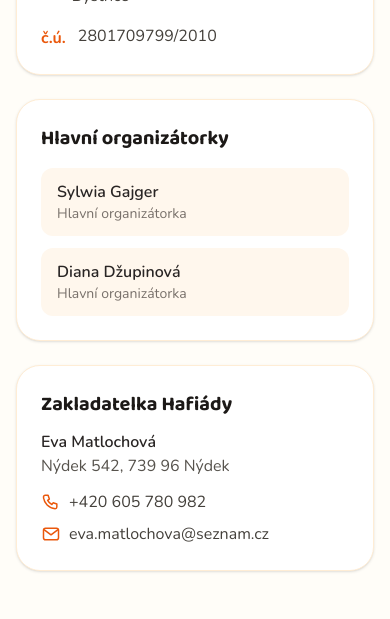
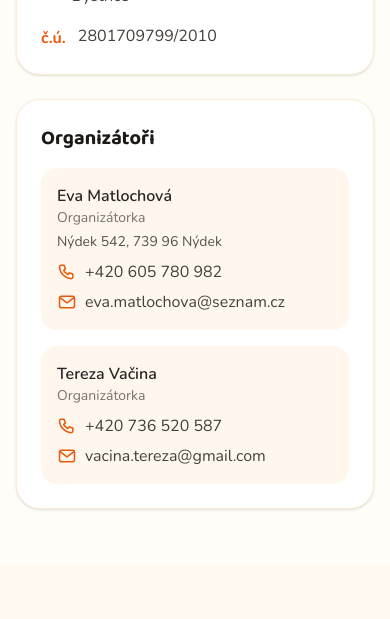
Before and after one commit to tereza-vac/hafiada-web, a React (Vite) app: page /kontakt in a window 390 px wide. Shown: the part 1280-1899 px from the top of the page. Built offline with nearby package versions, Linux system fonts and the light colour scheme.

Commit message:
Update contacts: single 'Organizatori' section (Eva Matlochova, Tereza Vacina)
Replace the 'Hlavni organizatorky' and 'Zakladatelka' cards with one Organizatori list including phone/email for each organizer.

```diff
--- a/src/components/Layout.tsx
+++ b/src/components/Layout.tsx
@@ -224,9 +224,9 @@
               </a>
             </li>
             <li>
-              <a href={`tel:${contact.founder.phone.replace(/\s/g, "")}`} className="flex items-center gap-2 hover:text-white">
+              <a href={`tel:${contact.organizers[0].phone?.replace(/\s/g, "")}`} className="flex items-center gap-2 hover:text-white">
                 <PhoneIcon className="h-5 w-5 text-brand-400" />
-                {contact.founder.phone}
+                {contact.organizers[0].phone}
               </a>
             </li>
             <li>
--- a/src/data/site.ts
+++ b/src/data/site.ts
@@ -16,20 +16,32 @@
   bank: "Fio banka (transparentní účet)",
 };
 
+export type Organizer = {
+  name: string;
+  role: string;
+  phone?: string;
+  email?: string;
+  address?: string;
+};
+
 export const contact = {
   email: "hafiada@seznam.cz",
   facebookGroup: "https://www.facebook.com/groups/hafiada",
   organizers: [
-    { name: "Sylwia Gajger", role: "Hlavní organizátorka" },
-    { name: "Diana Džupinová", role: "Hlavní organizátorka" },
-  ],
-  founder: {
-    name: "Eva Matlochová",
-    role: "Zakladatelka Hafiády",
-    address: "Nýdek 542, 739 96 Nýdek",
-    phone: "+420 605 780 982",
-    email: "eva.matlochova@seznam.cz",
-  },
+    {
+      name: "Eva Matlochová",
+      role: "Organizátorka",
+      address: "Nýdek 542, 739 96 Nýdek",
+      phone: "+420 605 780 982",
+      email: "eva.matlochova@seznam.cz",
+    },
+    {
+      name: "Tereza Vačina",
+      role: "Organizátorka",
+      phone: "+420 736 520 587",
+      email: "vacina.tereza@gmail.com",
+    },
+  ] satisfies Organizer[],
 };
 
 // ---------------------------------------------------------------------------
--- a/src/pages/KontaktPage.tsx
+++ b/src/pages/KontaktPage.tsx
@@ -83,28 +83,35 @@
             </Card>
 
             <Card>
-              <h3 className="font-display text-xl font-bold">Hlavní organizátorky</h3>
-              <div className="mt-4 grid gap-3 sm:grid-cols-2">
+              <h3 className="font-display text-xl font-bold">Organizátoři</h3>
+              <div className="mt-4 grid gap-4">
                 {contact.organizers.map((o) => (
-                  <div key={o.name} className="rounded-xl bg-brand-50 px-4 py-3">
+                  <div key={o.name} className="rounded-2xl bg-brand-50 p-4">
                     <p className="font-semibold text-stone-800">{o.name}</p>
                     <p className="text-sm text-stone-500">{o.role}</p>
+                    {o.address && (
+                      <p className="mt-1 text-sm text-stone-600">{o.address}</p>
+                    )}
+                    <div className="mt-2 flex flex-col gap-1.5 text-stone-700">
+                      {o.phone && (
+                        <a
+                          href={`tel:${o.phone.replace(/\s/g, "")}`}
+                          className="flex items-center gap-2 hover:text-brand-700"
+                        >
+                          <PhoneIcon className="h-5 w-5 text-brand-600" /> {o.phone}
+                        </a>
+                      )}
+                      {o.email && (
+                        <a
+                          href={`mailto:${o.email}`}
+                          className="flex items-center gap-2 hover:text-brand-700"
+                        >
+                          <MailIcon className="h-5 w-5 text-brand-600" /> {o.email}
+                        </a>
+                      )}
+                    </div>
                   </div>
                 ))}
-              </div>
-            </Card>
-
-            <Card>
-              <h3 className="font-display text-xl font-bold">{contact.founder.role}</h3>
-              <p className="mt-3 font-semibold text-stone-800">{contact.founder.name}</p>
-              <p className="text-stone-600">{contact.founder.address}</p>
-              <div className="mt-3 flex flex-col gap-2 text-stone-700">
-                <a href={`tel:${contact.founder.phone.replace(/\s/g, "")}`} className="flex items-center gap-2 hover:text-brand-700">
-                  <PhoneIcon className="h-5 w-5 text-brand-600" /> {contact.founder.phone}
-                </a>
-                <a href={`mailto:${contact.founder.email}`} className="flex items-center gap-2 hover:text-brand-700">
-                  <MailIcon className="h-5 w-5 text-brand-600" /> {contact.founder.email}
-                </a>
               </div>
             </Card>
           </div>
```
